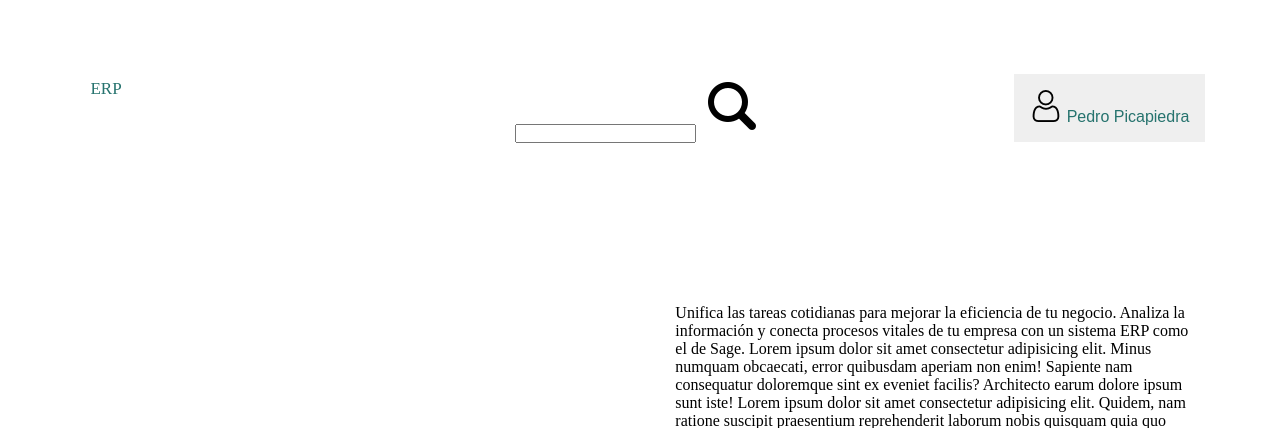
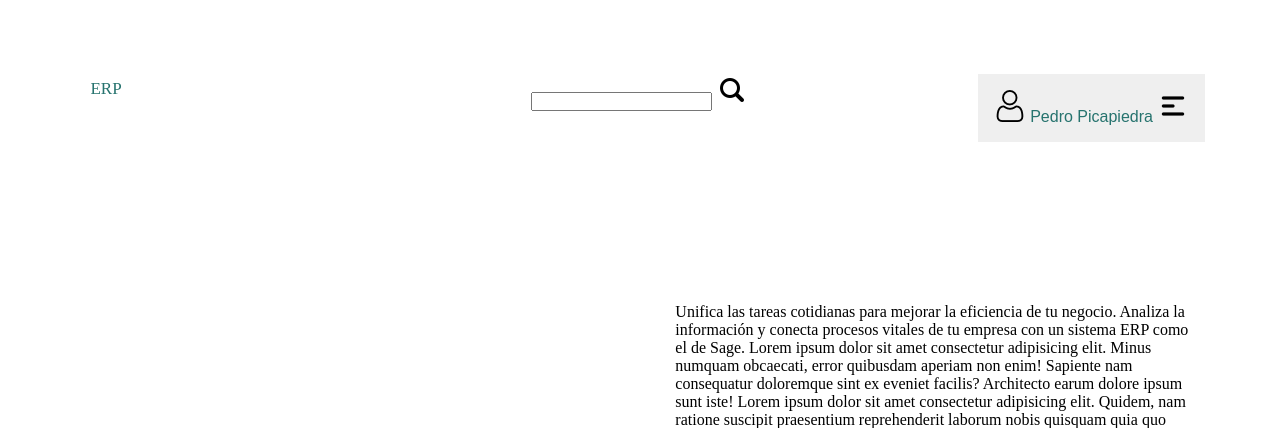
Before and after one commit to wakogmq/ERP-COMMON, a PHP site: page /html/home.html in a window 1280 px wide. Shown: the top 428 px of the page. Run offline with PHP 8.4, Linux system fonts and the light colour scheme.

Commit message:
drop-menu-img

```diff
--- a/ERP-Visual/css/style.css
+++ b/ERP-Visual/css/style.css
@@ -113,7 +113,6 @@ img{
 /* Dropdown Button */
 .dropbtn {
     color:  #26736E;
-
     padding: 16px;
     font-size: 16px;
     border: none;
@@ -138,6 +137,7 @@ img{
   /* Links inside the dropdown */
   .dropdown-content a {
     color: black;
+    font-size: 12px;
     padding: 12px 16px;
     text-decoration: none;
     display: block;
--- a/ERP-Visual/html/home.html
+++ b/ERP-Visual/html/home.html
@@ -17,7 +17,8 @@
             <img src="/ERP-Visual/images/lupa.png" alt="">
         </div>
         <div class="dropdown right col-4">
-            <button onclick="myFunction()" class="dropbtn"><img src="/ERP-Visual/images/usuario.png" alt=""> Pedro Picapiedra </button>
+
+            <button onclick="myFunction()" class="dropbtn"><img src="/ERP-Visual/images/usuario.png" alt=""> Pedro Picapiedra <img class="imgdrop" src="/ERP-Visual/images/dropclose.png" alt=""></button>
             <div id="myDropdown" class="dropdown-content">
                 <a href="#"><img src="/ERP-Visual/images/perfil.png" alt=""> Mi Perfil</a>
                 <a href="#"><img src="/ERP-Visual/images/notificacion.png" alt=""> Notificaciones</a>
--- a/ERP-Visual/js/erp.js
+++ b/ERP-Visual/js/erp.js
@@ -13,6 +13,8 @@ function myFunction() {
       for (i = 0; i < dropdowns.length; i++) {
         var openDropdown = dropdowns[i];
         if (openDropdown.classList.contains('show')) {
+          var imgReplace = document.getElementsByClassName("imgdrop")[0];
+          imgReplace.src = "/ERP-Visual/images/dropopen.png";
           openDropdown.classList.remove('show');
         }
       }
```
Also changed, not shown: ERP-Visual/images/dropclose.png (added), ERP-Visual/images/dropopen.png (added), ERP-Visual/images/lupa.png.
